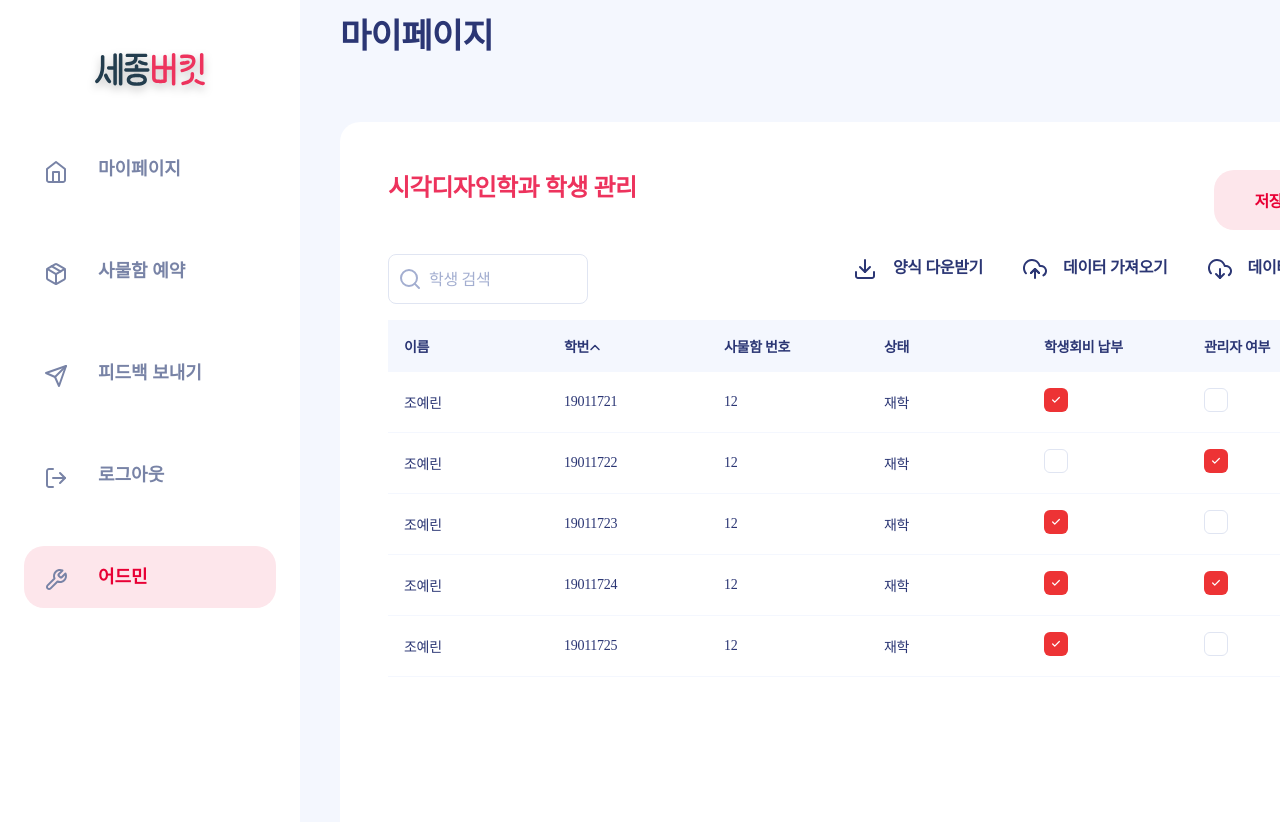
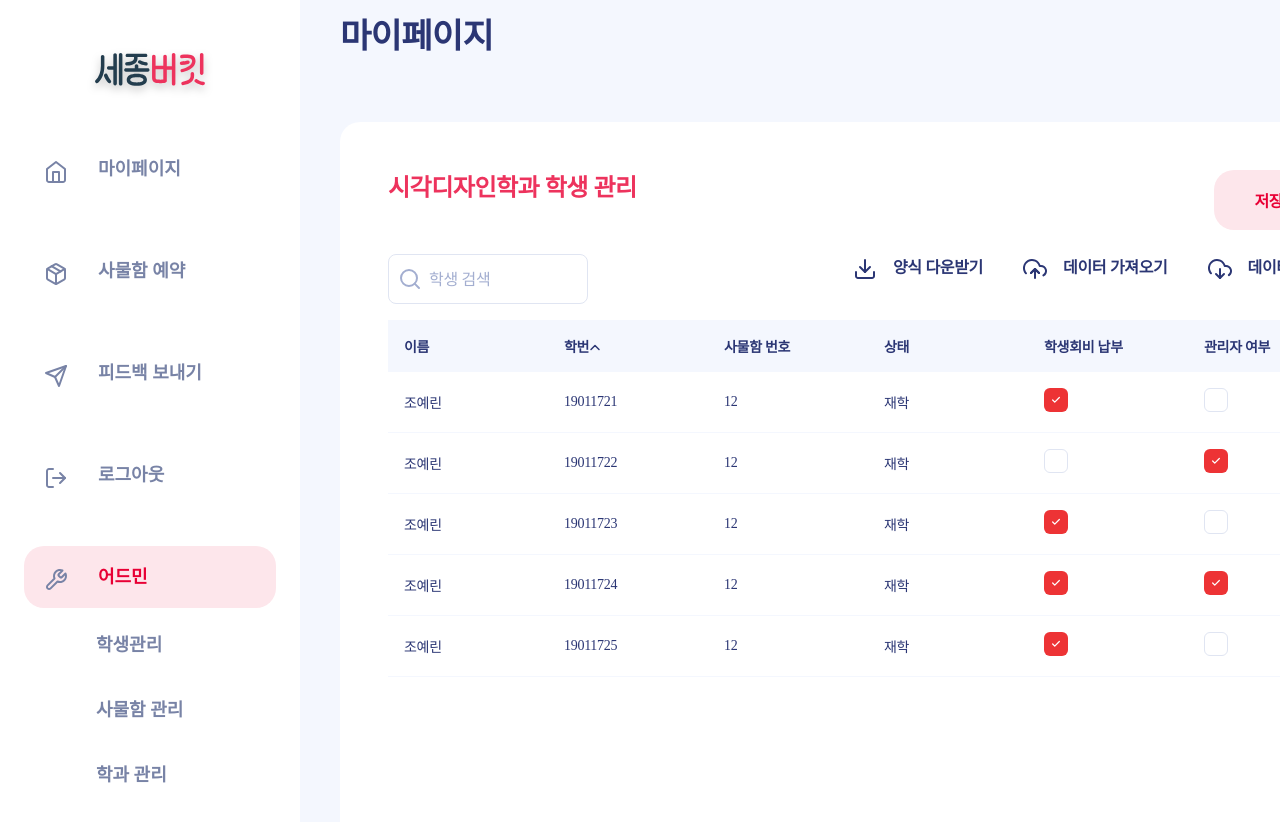
Before and after one commit to sangkyu39/IME-Project, a React (Create React App) app: page /admin in a window 1280 px wide. Shown: the top 822 px of the page. Built offline with nearby package versions, Linux system fonts and the light colour scheme.

Commit message:
FEAT : 사이드바 어드민 세부 버튼 추가

```diff
--- a/src/components/Sidebar.js
+++ b/src/components/Sidebar.js
@@ -16,6 +16,7 @@ const getColorForSection = (sectionPath, currentPath) => {
 
 const SiderBar = () => {
   const { pathname } = useLocation();
+
   const onClickLentMyHomeBtn = () => {
     window.location.href = "/mypage";
   };
@@ -32,8 +33,21 @@ const SiderBar = () => {
     localStorage.clear();
     window.location.href = "/";
   };
+
   const onClickAdminBtn = () => {
     window.location.href = "/admin";
+  };
+
+  const onClickStudentManagement = () => {
+    window.location.href = "/admin/studentManagement";
+  };
+
+  const onClickLockerManagement = () => {
+    window.location.href = "/admin/lockerManagement";
+  };
+
+  const onClickDepartmentManagement = () => {
+    window.location.href = "/admin/departmentManagement";
   };
 
   return (
@@ -92,11 +106,13 @@ const SiderBar = () => {
           </div>
           로그아웃
         </SectionStyled>
+
         <SectionStyled
           active={pathname.includes("/admin")}
           onClick={onClickAdminBtn}
           style={{
             color: getColorForSection("/admin", pathname),
+            marginBottom: "1%",
           }}
         >
           <div>
@@ -104,6 +120,48 @@ const SiderBar = () => {
           </div>
           어드민
         </SectionStyled>
+
+        {pathname.includes("/admin") && (
+          <>
+            <SectionStyled
+              onClick={onClickStudentManagement}
+              style={{
+                color: getColorForSection(
+                  "/admin/student-management",
+                  pathname
+                ),
+                marginLeft: "48%",
+                marginBottom: "1%",
+                marginTop: "1%",
+              }}
+            >
+              학생관리
+            </SectionStyled>
+            <SectionStyled
+              onClick={onClickLockerManagement}
+              style={{
+                color: getColorForSection("/admin/locker-management", pathname),
+                marginLeft: "48%",
+                marginBottom: "1%",
+              }}
+            >
+              사물함 관리
+            </SectionStyled>
+            <SectionStyled
+              onClick={onClickDepartmentManagement}
+              style={{
+                color: getColorForSection(
+                  "/admin/department-management",
+                  pathname
+                ),
+                marginLeft: "48%",
+                marginBottom: "1%",
+              }}
+            >
+              학과 관리
+            </SectionStyled>
+          </>
+        )}
       </SectionWrap>
     </SiderBarStyled>
   );
```
